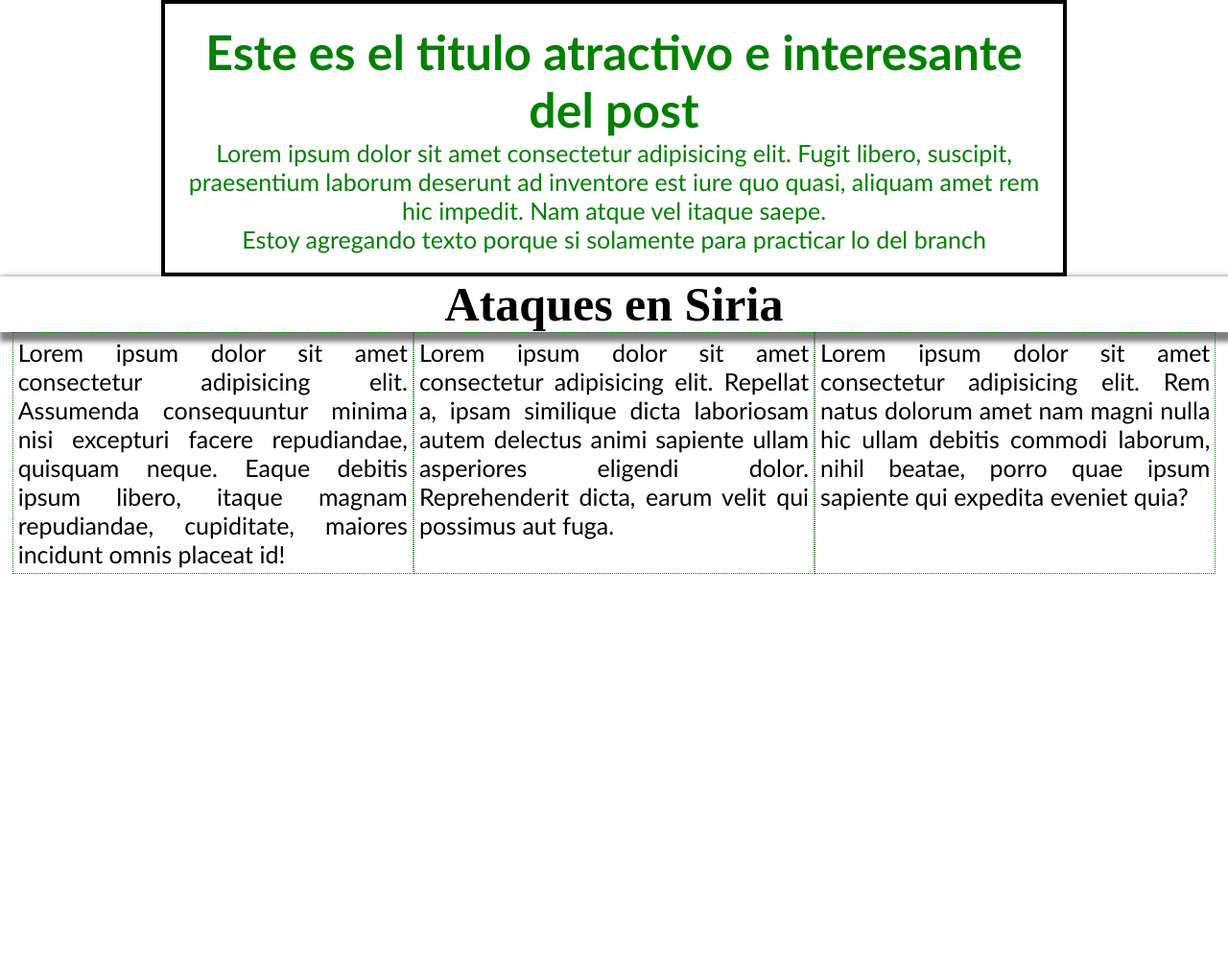
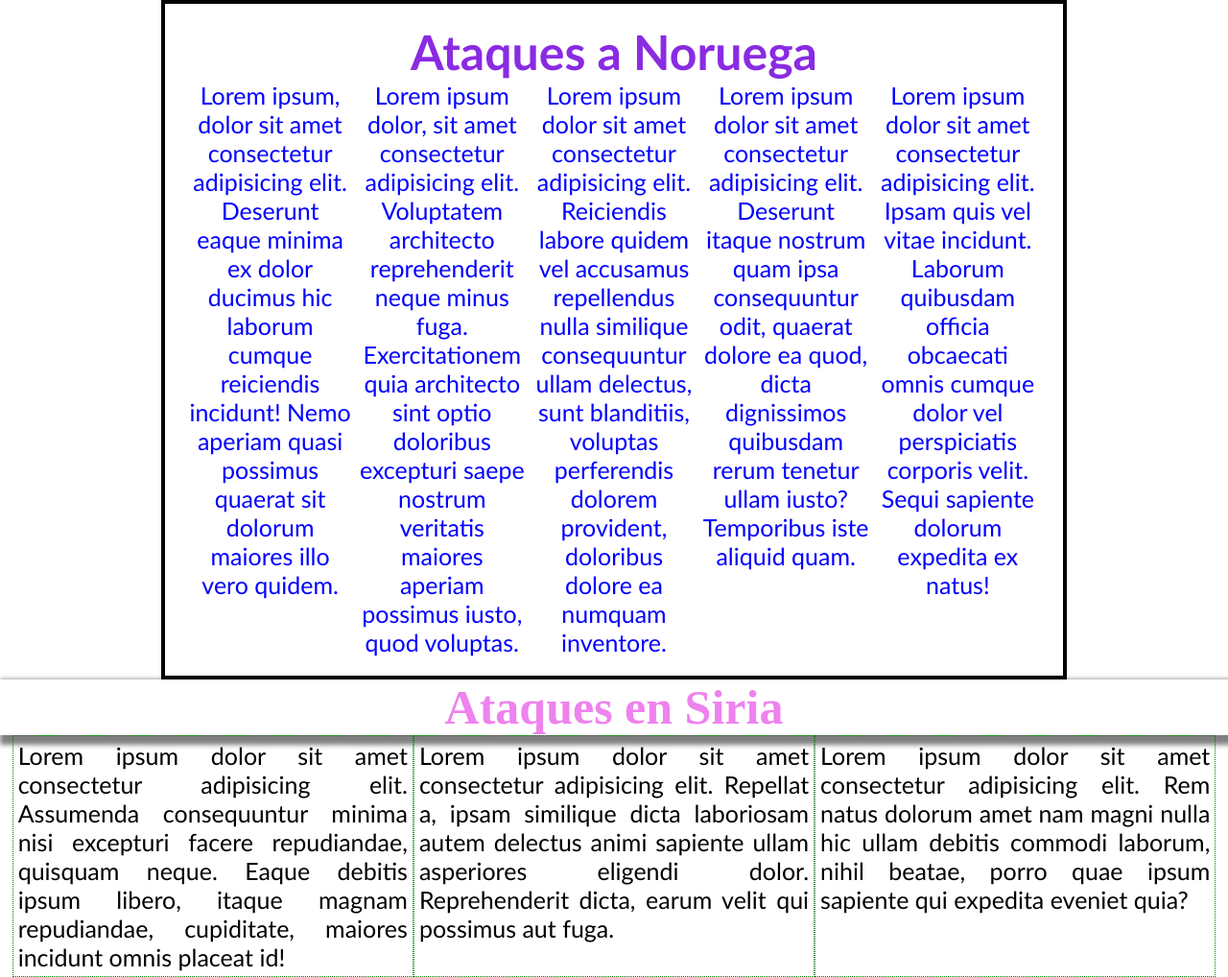
Before and after one commit to xSlowikx/Testing, a plain HTML site: page blogpost.html in a window 1280 px wide. Shown: the whole page at 96% size. Before the commit the page ends 800 px from the top, so only its background shows below. Drawn offline with Linux system fonts and the light colour scheme.

Commit message:
Cambios que van a hacer conflicto y otros mas

```diff
--- a/blogpost.html
+++ b/blogpost.html
@@ -9,9 +9,12 @@
 </head>
 <body>
     <header>
-        <h1>Este es el titulo atractivo e interesante del post</h1>
-        <p>Lorem ipsum dolor sit amet consectetur adipisicing elit. Fugit libero, suscipit, praesentium laborum deserunt ad inventore est iure quo quasi, aliquam amet rem hic impedit. Nam atque vel itaque saepe.</p>
-        <p>Estoy agregando texto porque si solamente para practicar lo del branch</p>
+        <h1>Ataques a Noruega</h1>
+        <p>Lorem ipsum, dolor sit amet consectetur adipisicing elit. Deserunt eaque minima ex dolor ducimus hic laborum cumque reiciendis incidunt! Nemo aperiam quasi possimus quaerat sit dolorum maiores illo vero quidem.</p>
+        <p>Lorem ipsum dolor, sit amet consectetur adipisicing elit. Voluptatem architecto reprehenderit neque minus fuga. Exercitationem quia architecto sint optio doloribus excepturi saepe nostrum veritatis maiores aperiam possimus iusto, quod voluptas.</p>
+        <p>Lorem ipsum dolor sit amet consectetur adipisicing elit. Reiciendis labore quidem vel accusamus repellendus nulla similique consequuntur ullam delectus, sunt blanditiis, voluptas perferendis dolorem provident, doloribus dolore ea numquam inventore.</p>
+        <p>Lorem ipsum dolor sit amet consectetur adipisicing elit. Deserunt itaque nostrum quam ipsa consequuntur odit, quaerat dolore ea quod, dicta dignissimos quibusdam rerum tenetur ullam iusto? Temporibus iste aliquid quam.</p>
+        <p>Lorem ipsum dolor sit amet consectetur adipisicing elit. Ipsam quis vel vitae incidunt. Laborum quibusdam officia obcaecati omnis cumque dolor vel perspiciatis corporis velit. Sequi sapiente dolorum expedita ex natus!</p>
     </header>
     <main>
         <h2>Ataques en Siria</h2>
--- a/css/style.css
+++ b/css/style.css
@@ -14,9 +14,18 @@ header{
     padding: 20px;
     text-align: center;
     border: 4px solid black;
+    display: flex;
+    justify-content: space-around;
+    flex-wrap: wrap;
+}
+header p{
+    color: blue;
+    width: calc(20% - 5px);
 }
 header h1{
+    width: 100%;
     font-size: 50px;
+    color: blueviolet;
 }
 main{
     display: flex;
@@ -34,7 +43,7 @@ main p{
 main h2{
     text-align: center;
     width: 100%;
-    color: black;
+    color: violet;
     font-size: 50px;
     font-family: 'Times New Roman', Times, serif;
     box-shadow: 5px 5px 5px 5px rgba(0,0,0,0.5);
```
